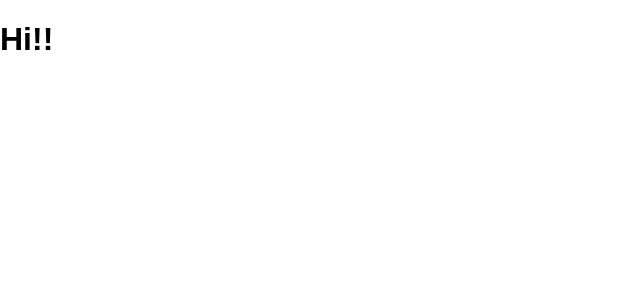
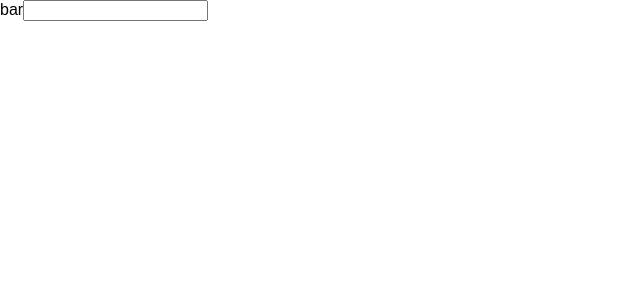
Before and after one commit to schnee25/Udemy-react-redux-crud-application, a React (Create React App) app: page / in a window 1280 px wide. Shown: the top 300 px of the page, without its empty margins (0-640 px from the left). Built offline with nearby package versions, Linux system fonts and the light colour scheme.

Commit message:
learn jsx syntax

```diff
--- a/src/App.js
+++ b/src/App.js
@@ -2,9 +2,12 @@
 
 class App extends Component {
   render() {
-    const greeting = "Hi!!";
-    const dom = <h1>{greeting}</h1>;
-    return dom;
+    return (
+      <React.Fragment>
+        <label htmlFor="bar">bar</label>
+        <input type="text" onChange={() => console.log("I am changed!")} />
+      </React.Fragment>
+    );
   }
 }
 
```
